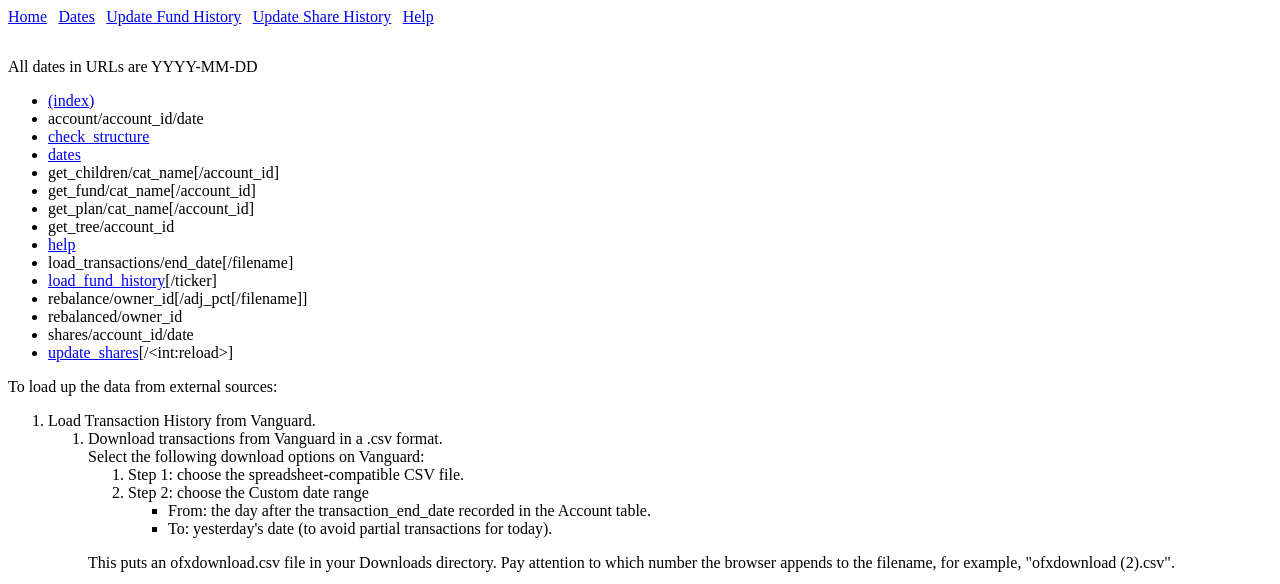
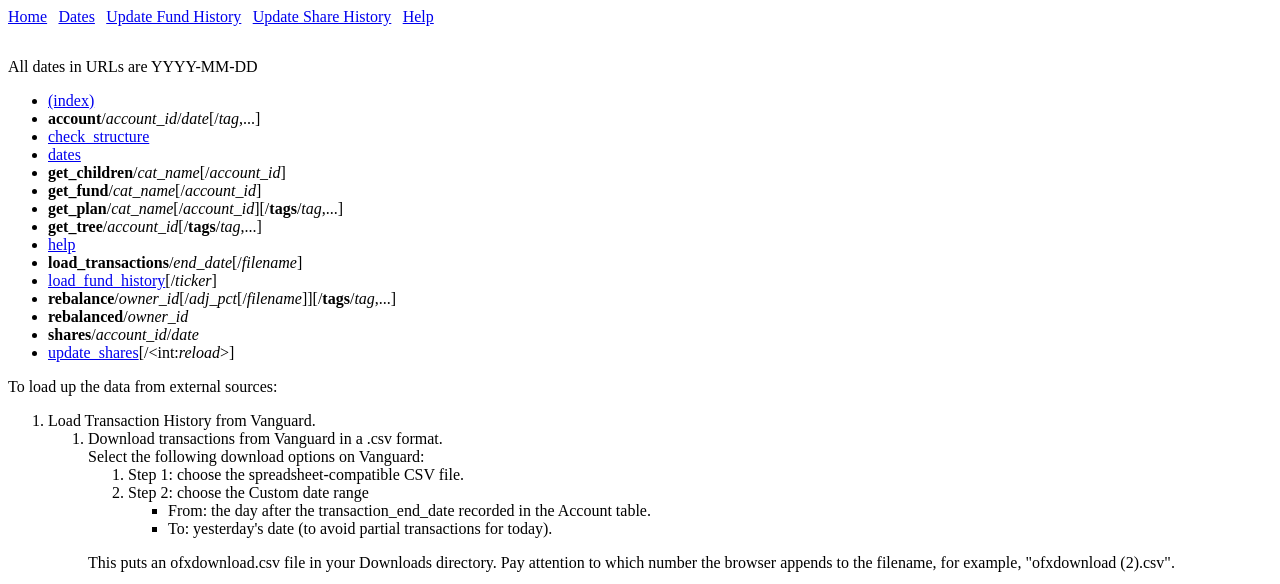
Before and after one commit to dangyogi/investment_tracker, a Django app: page /investment-tracker/help in a window 1280 px wide. Shown: the top 584 px of the page. Run offline with Django 3.2, Linux system fonts and the light colour scheme.

Commit message:
Added tag to Plan and CategoryLink.

```diff
--- a/mysite/investment_tracker/jinja2/help.html
+++ b/mysite/investment_tracker/jinja2/help.html
@@ -6,20 +6,20 @@
 <p>All dates in URLs are YYYY-MM-DD</p>
 <ul>
 <li><a href="{{ url('index') }}">(index)</a></li>
-<li>account/account_id/date</li>
+<li><strong>account</strong>/<em>account_id</em>/<em>date</em>[/<em>tag</em>,...]</li>
 <li><a href="{{ url('check_structure') }}">check_structure</a></li>
 <li><a href="{{ url('dates') }}">dates</a></li>
-<li>get_children/cat_name[/account_id]</li>
-<li>get_fund/cat_name[/account_id]</li>
-<li>get_plan/cat_name[/account_id]</li>
-<li>get_tree/account_id</li>
+<li><strong>get_children</strong>/<em>cat_name</em>[/<em>account_id</em>]</li>
+<li><strong>get_fund</strong>/<em>cat_name</em>[/<em>account_id</em>]</li>
+<li><strong>get_plan</strong>/<em>cat_name</em>[/<em>account_id</em>][/<strong>tags</strong>/<em>tag</em>,...]</li>
+<li><strong>get_tree</strong>/<em>account_id</em>[/<strong>tags</strong>/<em>tag</em>,...]</li>
 <li><a href="{{ url('help') }}">help</a></li>
-<li>load_transactions/end_date[/filename]</li>
-<li><a href={{ url('load_all_fund_history') }}">load_fund_history</a>[/ticker]</li>
-<li>rebalance/owner_id[/adj_pct[/filename]]</li>
-<li>rebalanced/owner_id</li>
-<li>shares/account_id/date</li>
-<li><a href="{{ url('update_shares') }}">update_shares</a>[/&lt;int:reload&gt;]</li>
+<li><strong>load_transactions</strong>/<em>end_date</em>[/<em>filename</em>]</li>
+<li><a href={{ url('load_all_fund_history') }}">load_fund_history</a>[/<em>ticker</em>]</li>
+<li><strong>rebalance</strong>/<em>owner_id</em>[/<em>adj_pct</em>[/<em>filename</em>]][/<strong>tags</strong>/<em>tag</em>,...]</li>
+<li><strong>rebalanced</strong>/<em>owner_id</em></li>
+<li><strong>shares</strong>/<em>account_id</em>/<em>date</em></li>
+<li><a href="{{ url('update_shares') }}">update_shares</a>[/&lt;int:<em>reload</em>&gt;]</li>
 </ul>
 
 To load up the data from external sources:
--- a/mysite/investment_tracker/models.py
+++ b/mysite/investment_tracker/models.py
@@ -55,8 +55,8 @@ class Account(models.Model):
     def __str__(self):
         return f"{self.name}: {self.owner}"
 
-    def get_tree(self):
-        return self.category.get_tree(self)
+    def get_tree(self, tags=()):
+        return self.category.get_tree(self, tags=tags)
 
     @classmethod
     def get_account_number(cls, account_number):
--- a/mysite/investment_tracker/urls.py
+++ b/mysite/investment_tracker/urls.py
@@ -45,14 +45,20 @@ urlpatterns = [
          views.load_transactions, name='load_transactions'),
     path('dates', views.dates, name='dates'),
     path('account/<int:account_id>/<date:date>', views.account, name='account'),
+    path('account/<int:account_id>/<date:date>/<tags>', views.account, name='account'),
     path('check_structure', views.check_structure, name='check_structure'),
     path('get_plan/<cat_name>', views.get_plan),
+    path('get_plan/<cat_name>/tags/<tags>', views.get_plan),
     path('get_plan/<cat_name>/<int:account_id>', views.get_plan),
+    path('get_plan/<cat_name>/<int:account_id>/tags/<tags>', views.get_plan),
     path('get_fund/<cat_name>', views.get_fund),
     path('get_fund/<cat_name>/<int:account_id>', views.get_fund),
     path('get_children/<cat_name>', views.get_children),
+    path('get_children/<cat_name>/tags/<tags>', views.get_children),
     path('get_children/<cat_name>/<int:account_id>', views.get_children),
+    path('get_children/<cat_name>/<int:account_id>/tags/<tags>', views.get_children),
     path('get_tree/<int:account_id>', views.get_tree),
+    path('get_tree/<int:account_id>/tags/<tags>', views.get_tree),
     #path('update_snapshot', views.update_snapshot),
     #path('update_snapshot/<date:start_date>', views.update_snapshot),
     #path('update_snapshot/<int:reload>', views.update_snapshot),
@@ -64,9 +70,14 @@ urlpatterns = [
     path('shares/<int:account_id>/<date:date>', views.shares),
     path('help', views.help, name='help'),
     path('rebalance/<int:owner_id>', views.rebalance, name='default_rebalance'),
+    path('rebalance/<int:owner_id>/tags/<tags>', views.rebalance, name='default_rebalance'),
     path('rebalance/<int:owner_id>/<float:adj_pct>', views.rebalance,
+         name='adj_rebalance'),
+    path('rebalance/<int:owner_id>/<float:adj_pct>/tags/<tags>', views.rebalance,
          name='adj_rebalance'),
     path('rebalance/<int:owner_id>/<float:adj_pct>/<filename>', views.rebalance,
          name='adj_rebalance_filename'),
+    path('rebalance/<int:owner_id>/<float:adj_pct>/<filename>/tags/<tags>', views.rebalance,
+         name='adj_rebalance_filename'),
     path('rebalanced/<int:owner_id>', views.rebalanced, name='rebalanced'),
 ]
--- a/mysite/investment_tracker/views.py
+++ b/mysite/investment_tracker/views.py
@@ -152,8 +152,8 @@ def dates(request):
     return render(request, 'dates.html', dict(accounts=accounts))
 
 
-def get_populated_tree_by_date(acct, date):
-    tree = acct.get_tree()
+def get_populated_tree_by_date(acct, date, tags=''):
+    tree = acct.get_tree(tags=tags)
 
     # {ticker: account_share}
     shares_by_ticker = acct.shares_on_date(date)
@@ -195,8 +195,8 @@ def calc_balance(cat):
         cat.balance = sum(calc_balance(c) for c in cat.children)
     return cat.balance
 
-def get_populated_tree_by_ofxdownload(acct, ticker_info):
-    tree = acct.get_tree()
+def get_populated_tree_by_ofxdownload(acct, ticker_info, tags=''):
+    tree = acct.get_tree(tags=tags)
 
     # Add shares to tree
     for row in tree:
@@ -274,7 +274,7 @@ def adjust_plan(us_cat, bond_cat, adj_pct):
           1.0 - (adj_dollars - us_cat.plan_balance) / bond_cat.plan_balance)
 
 
-def account(request, account_id, date):
+def account(request, account_id, date, tags=''):
     acct = models.Account.objects.get(pk=account_id)
 
     if not (acct.shares_start_date <= date <= acct.shares_end_date):
@@ -283,9 +283,10 @@ def account(request, account_id, date):
                             content_type='text/plain',
                             status=400)
 
-    print("account", acct, "date", date, "Category root", acct.category)
+    #tags = tags.split(',') if tags else ()
+    print("account", acct, "date", date, "Category root", acct.category, "tags", tags)
 
-    tree = get_populated_tree_by_date(acct, date)
+    tree = get_populated_tree_by_date(acct, date, tags=tags)
     us_cat, bond_cat = add_plans(tree)
 
     def find_min_pct(cat):
@@ -316,10 +317,12 @@ def check_structure(request):
                           "Examine http log for results.")
 
 
-def get_plan(request, cat_name, account_id=1):
+def get_plan(request, cat_name, account_id=1, tags=''):
     acct = models.Account.objects.get(pk=account_id)
     cat = models.Category.objects.get(name=cat_name)
-    return HttpResponse(str(cat.get_plan(acct)), content_type="text/plain")
+    tags = tags.split(',') if tags else ()
+    return HttpResponse(str(cat.get_plan(acct, tags=tags)),
+                        content_type="text/plain")
 
 
 def get_fund(request, cat_name, account_id=1):
@@ -328,19 +331,21 @@ def get_fund(request, cat_name, account_id=1):
     return HttpResponse(str(cat.get_fund(acct)), content_type="text/plain")
 
 
-def get_children(request, cat_name, account_id=1):
+def get_children(request, cat_name, account_id=1, tags=()):
     acct = models.Account.objects.get(pk=account_id)
     cat = models.Category.objects.get(name=cat_name)
+    tags = tags.split(',') if tags else ()
     return HttpResponse('\r\n'.join(str(child)
-                                    for child in cat.get_children(acct)),
+                                    for child in cat.get_children(acct, tags=tags)),
                         content_type="text/plain")
 
 
-def get_tree(request, account_id):
+def get_tree(request, account_id, tags=()):
     acct = models.Account.objects.get(pk=account_id)
+    tags = tags.split(',') if tags else ()
     context = dict(
         acct=acct,
-        tree=acct.get_tree(),
+        tree=acct.get_tree(tags=tags),
     )
     return render(request, 'tree.html', context)
 
@@ -372,7 +377,7 @@ def help(request):
     return render(request, 'help.html')
 
 
-def rebalance(request, owner_id, adj_pct=1.0, filename='ofxdownload.csv'):
+def rebalance(request, owner_id, adj_pct=1.0, filename='ofxdownload.csv', tags=''):
     user = models.User.objects.get(pk=owner_id)
     accts = models.Account.objects.filter(owner_id=owner_id).all()
 
@@ -381,7 +386,8 @@ def rebalance(request, owner_id, adj_pct=1.0, filename='ofxdownload.csv'):
         current_accts, _ = models.read_balances_csv(
                              models.split_csv(file).gen())
 
-    trees = [get_populated_tree_by_ofxdownload(acct, current_accts[acct.id][1])
+    #tags = tags.split(',') if tags else ()
+    trees = [get_populated_tree_by_ofxdownload(acct, current_accts[acct.id][1], tags=tags)
              for acct in accts]
 
     #if adj_pct < 1.0:
```
Also changed, not shown: mysite/investment_tracker/admin.py (+4 -4 lines), mysite/investment_tracker/plan_models.py (+35 -20 lines), mysite/investment_tracker/migrations/0008_plan_tag.py (added), mysite/investment_tracker/migrations/0009_categorylink_tag.py (added), 1 other file.
